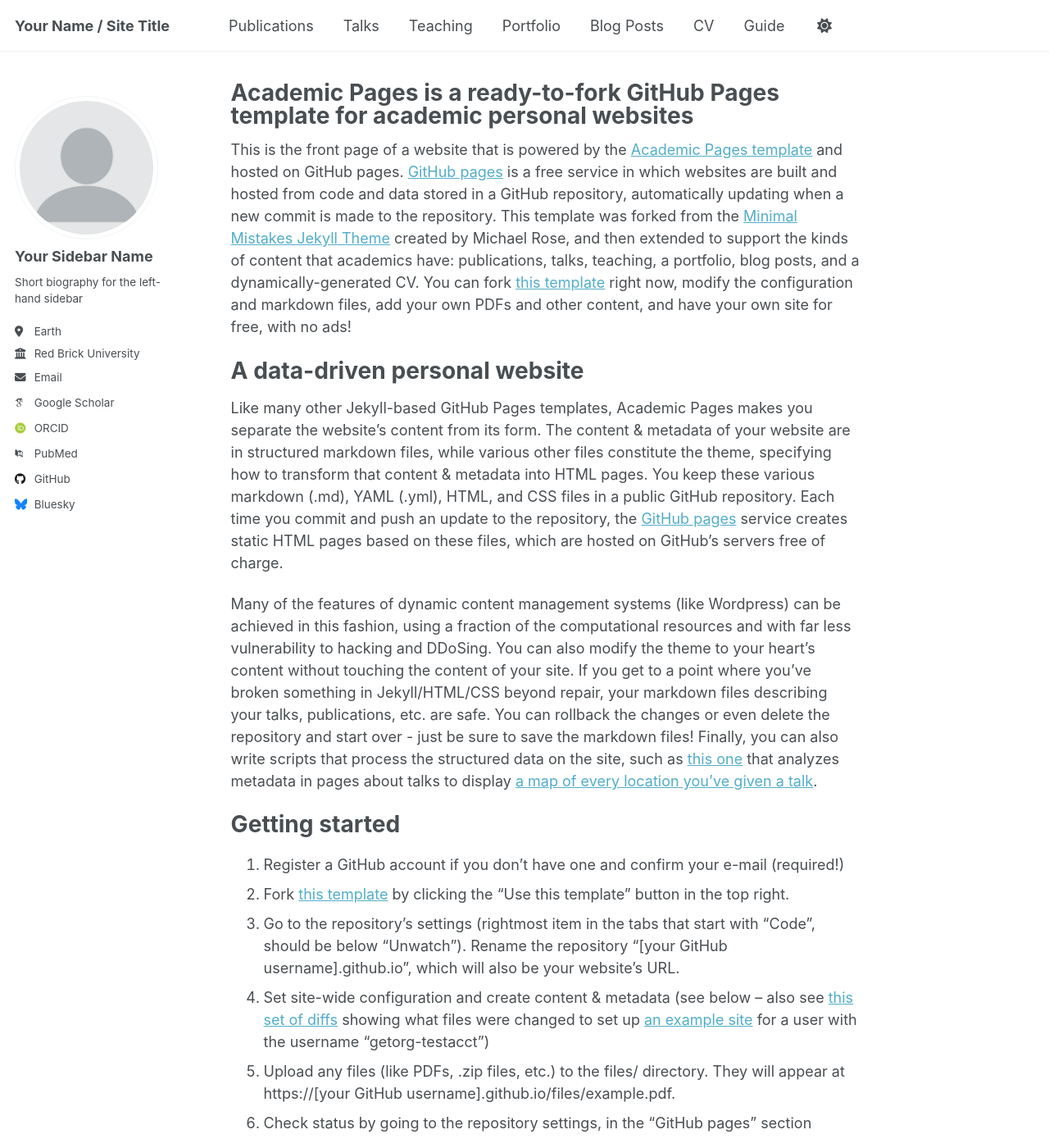
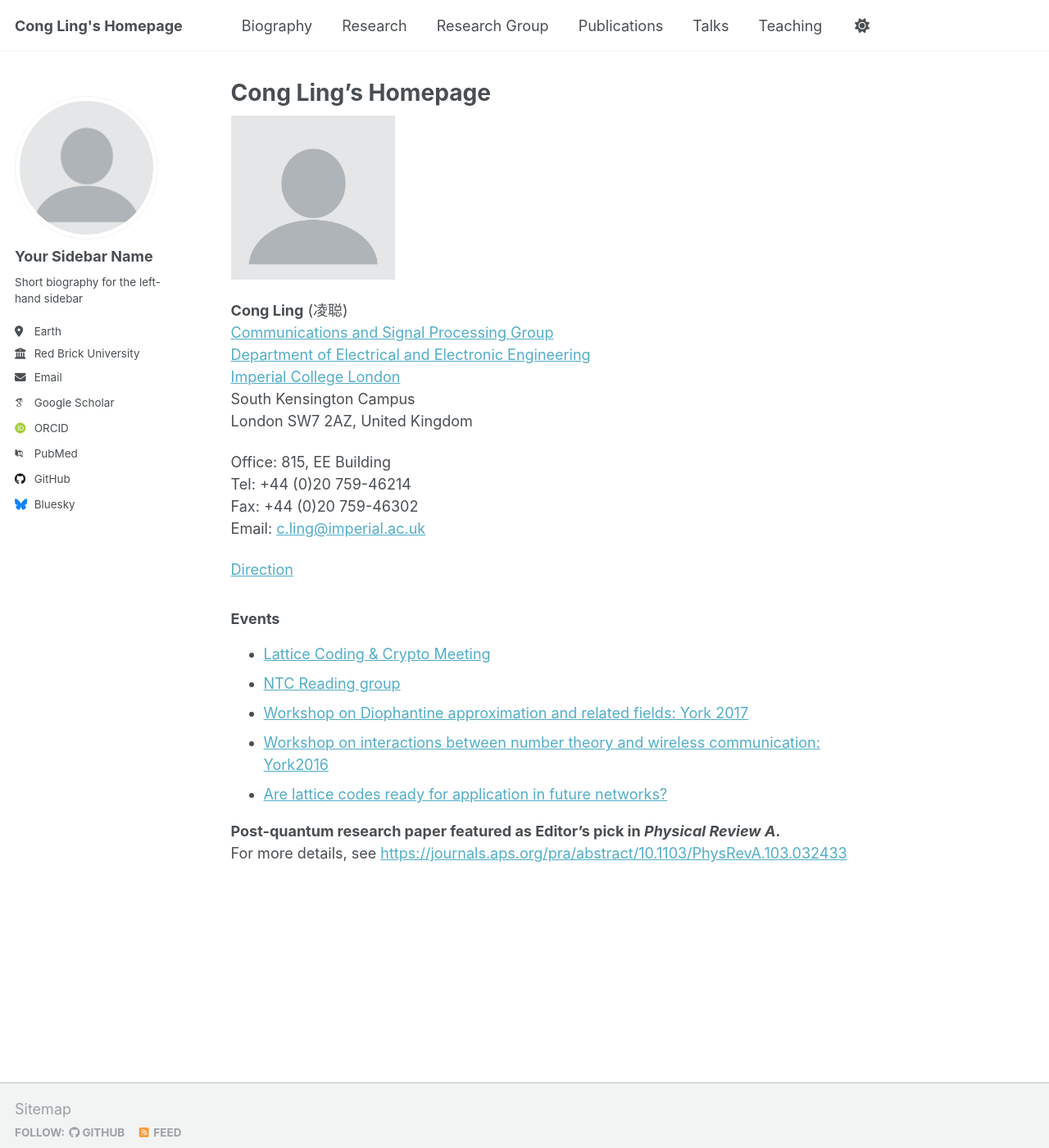
Before and after one commit to FanPUYen/test3, a Jekyll site: the page built from _pages/about.md, in a window 1280 px wide and 1400 px high. Shown: the whole window at 82% size. Built offline with Jekyll 4.4.1, drawn with Linux system fonts in a browser that asks for light colours; some web fonts are replaced; some of the changed text lies outside the part shown.

Commit message:
Replace homepage content with Cong Ling details

```diff
--- a/_config.yml
+++ b/_config.yml
@@ -9,7 +9,7 @@
 # Basic Site Settings
 locale                   : "en-US"
 site_theme               : "default"
-title                    : "Your Name / Site Title"
+title                    : "Cong Ling's Homepage"
 title_separator          : "-"
 name                     : &name "Your Name"
 description              : &description "personal description"
--- a/_pages/about.md
+++ b/_pages/about.md
@@ -1,49 +1,40 @@
 ---
 permalink: /
-title: "Academic Pages is a ready-to-fork GitHub Pages template for academic personal websites"
+title: "Cong Ling's Homepage"
 author_profile: true
 redirect_from:
   - /about/
   - /about.html
 ---
 
-This is the front page of a website that is powered by the [Academic Pages template](https://github.com/academicpages/academicpages.github.io) and hosted on GitHub pages. [GitHub pages](https://pages.github.com) is a free service in which websites are built and hosted from code and data stored in a GitHub repository, automatically updating when a new commit is made to the repository. This template was forked from the [Minimal Mistakes Jekyll Theme](https://mmistakes.github.io/minimal-mistakes/) created by Michael Rose, and then extended to support the kinds of content that academics have: publications, talks, teaching, a portfolio, blog posts, and a dynamically-generated CV. You can fork [this template](https://github.com/academicpages/academicpages.github.io) right now, modify the configuration and markdown files, add your own PDFs and other content, and have your own site for free, with no ads!
+{% include base_path %}
+{% if site.author.avatar contains '://' %}
+![Cong]({{ site.author.avatar }}){: .alignright width="200" height="300"}
+{% else %}
+![Cong]({{ base_path }}/images/{{ site.author.avatar }}){: .alignright width="200" height="300"}
+{% endif %}
 
-A data-driven personal website
-======
-Like many other Jekyll-based GitHub Pages templates, Academic Pages makes you separate the website's content from its form. The content & metadata of your website are in structured markdown files, while various other files constitute the theme, specifying how to transform that content & metadata into HTML pages. You keep these various markdown (.md), YAML (.yml), HTML, and CSS files in a public GitHub repository. Each time you commit and push an update to the repository, the [GitHub pages](https://pages.github.com/) service creates static HTML pages based on these files, which are hosted on GitHub's servers free of charge.
+**Cong Ling** (凌聪)
+[Communications and Signal Processing Group](http://www3.imperial.ac.uk/commssigproc)
+[Department of Electrical and Electronic Engineering](http://www3.imperial.ac.uk/electricalengineering)
+[Imperial College London](http://www3.imperial.ac.uk/)
+South Kensington Campus
+London SW7 2AZ, United Kingdom
 
-Many of the features of dynamic content management systems (like Wordpress) can be achieved in this fashion, using a fraction of the computational resources and with far less vulnerability to hacking and DDoSing. You can also modify the theme to your heart's content without touching the content of your site. If you get to a point where you've broken something in Jekyll/HTML/CSS beyond repair, your markdown files describing your talks, publications, etc. are safe. You can rollback the changes or even delete the repository and start over - just be sure to save the markdown files! Finally, you can also write scripts that process the structured data on the site, such as [this one](https://github.com/academicpages/academicpages.github.io/blob/master/talkmap.ipynb) that analyzes metadata in pages about talks to display [a map of every location you've given a talk](https://academicpages.github.io/talkmap.html).
+Office: 815, EE Building
+Tel: +44 (0)20 759-46214
+Fax: +44 (0)20 759-46302
+Email: [c.ling@imperial.ac.uk](mailto:c.ling@imperial.ac.uk)
 
-Getting started
-======
-1. Register a GitHub account if you don't have one and confirm your e-mail (required!)
-1. Fork [this template](https://github.com/academicpages/academicpages.github.io) by clicking the "Use this template" button in the top right.
-1. Go to the repository's settings (rightmost item in the tabs that start with "Code", should be below "Unwatch"). Rename the repository "[your GitHub username].github.io", which will also be your website's URL.
-1. Set site-wide configuration and create content & metadata (see below -- also see [this set of diffs](http://archive.is/3TPas) showing what files were changed to set up [an example site](https://getorg-testacct.github.io) for a user with the username "getorg-testacct")
-1. Upload any files (like PDFs, .zip files, etc.) to the files/ directory. They will appear at https://[your GitHub username].github.io/files/example.pdf.
-1. Check status by going to the repository settings, in the "GitHub pages" section
+[Direction](http://www.imperial.ac.uk/visit/campuses/south-kensington/)
 
-Site-wide configuration
-------
-The main configuration file for the site is in the base directory in [_config.yml](https://github.com/academicpages/academicpages.github.io/blob/master/_config.yml), which defines the content in the sidebars and other site-wide features. You will need to replace the default variables with ones about yourself and your site's github repository. The configuration file for the top menu is in [_data/navigation.yml](https://github.com/academicpages/academicpages.github.io/blob/master/_data/navigation.yml). For example, if you don't have a portfolio or blog posts, you can remove those items from that navigation.yml file to remove them from the header.
+### Events
 
-Create content & metadata
-------
-For site content, there is one markdown file for each type of content, which are stored in directories like _publications, _talks, _posts, _teaching, or _pages. For example, each talk is a markdown file in the [_talks directory](https://github.com/academicpages/academicpages.github.io/tree/master/_talks). At the top of each markdown file is structured data in YAML about the talk, which the theme will parse to do lots of cool stuff. The same structured data about a talk is used to generate the list of talks on the [Talks page](https://academicpages.github.io/talks), each [individual page](https://academicpages.github.io/talks/2012-03-01-talk-1) for specific talks, the talks section for the [CV page](https://academicpages.github.io/cv), and the [map of places you've given a talk](https://academicpages.github.io/talkmap.html) (if you run this [python file](https://github.com/academicpages/academicpages.github.io/blob/master/talkmap.py) or [Jupyter notebook](https://github.com/academicpages/academicpages.github.io/blob/master/talkmap.ipynb), which creates the HTML for the map based on the contents of the _talks directory).
+- [Lattice Coding & Crypto Meeting](http://malb.io/discrete-subgroup)
+- [NTC Reading group](http://www.commsp.ee.ic.ac.uk/~cling/NTC/ntc.htm)
+- [Workshop on Diophantine approximation and related fields: York 2017](https://www.york.ac.uk/maths/events/2017/workshop-on-diophantine-approximation-and-related/)
+- [Workshop on interactions between number theory and wireless communication: York2016](http://maths.york.ac.uk/www/York2016)
+- [Are lattice codes ready for application in future networks?](https://conferences.telecom-bretagne.eu/data/turbocodes/Symposium2016/Program/booklet_ISTC2016.pdf)
 
-**Markdown generator**
-
-The repository includes [a set of Jupyter notebooks](https://github.com/academicpages/academicpages.github.io/tree/master/markdown_generator
-) that converts a CSV containing structured data about talks or presentations into individual markdown files that will be properly formatted for the Academic Pages template. The sample CSVs in that directory are the ones I used to create my own personal website at stuartgeiger.com. My usual workflow is that I keep a spreadsheet of my publications and talks, then run the code in these notebooks to generate the markdown files, then commit and push them to the GitHub repository.
-
-How to edit your site's GitHub repository
-------
-Many people use a git client to create files on their local computer and then push them to GitHub's servers. If you are not familiar with git, you can directly edit these configuration and markdown files directly in the github.com interface. Navigate to a file (like [this one](https://github.com/academicpages/academicpages.github.io/blob/master/_talks/2012-03-01-talk-1.md) and click the pencil icon in the top right of the content preview (to the right of the "Raw | Blame | History" buttons). You can delete a file by clicking the trashcan icon to the right of the pencil icon. You can also create new files or upload files by navigating to a directory and clicking the "Create new file" or "Upload files" buttons.
-
-Example: editing a markdown file for a talk
-![Editing a markdown file for a talk](/images/editing-talk.png)
-
-For more info
-------
-More info about configuring Academic Pages can be found in [the guide](https://academicpages.github.io/markdown/), the [growing wiki](https://github.com/academicpages/academicpages.github.io/wiki), and you can always [ask a question on GitHub](https://github.com/academicpages/academicpages.github.io/discussions). The [guides for the Minimal Mistakes theme](https://mmistakes.github.io/minimal-mistakes/docs/configuration/) (which this theme was forked from) might also be helpful.
+**Post-quantum research paper featured as Editor’s pick in _Physical Review A_.**
+For more details, see [https://journals.aps.org/pra/abstract/10.1103/PhysRevA.103.032433](https://journals.aps.org/pra/abstract/10.1103/PhysRevA.103.032433)
--- /dev/null
+++ b/_pages/research-group.md
@@ -0,0 +1,7 @@
+---
+permalink: /research-group/
+title: "Research Group"
+author_profile: true
+---
+
+Content coming soon.
```
Also changed, not shown: _data/navigation.yml (+9 -15 lines), _pages/biography.md (added, +7 -0 lines), _pages/research.md (added, +7 -0 lines).
